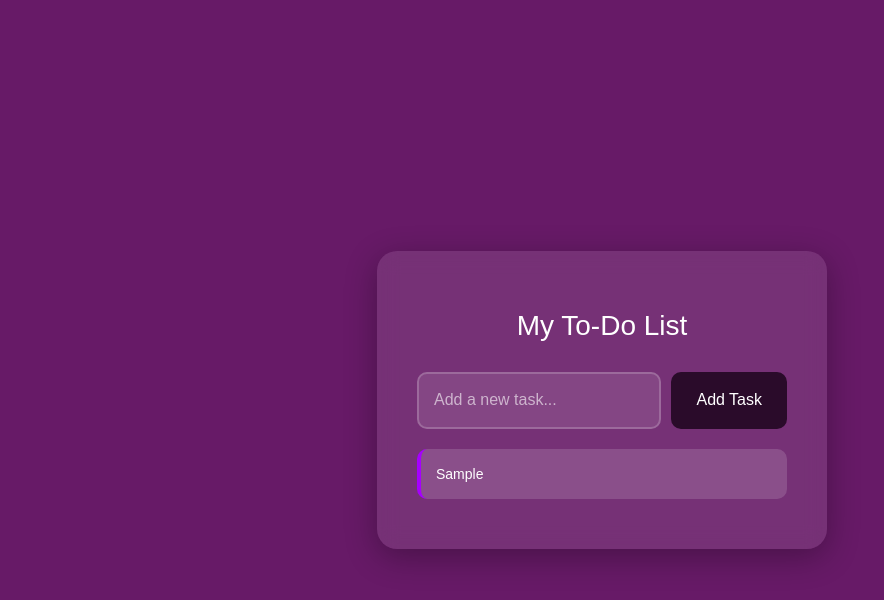
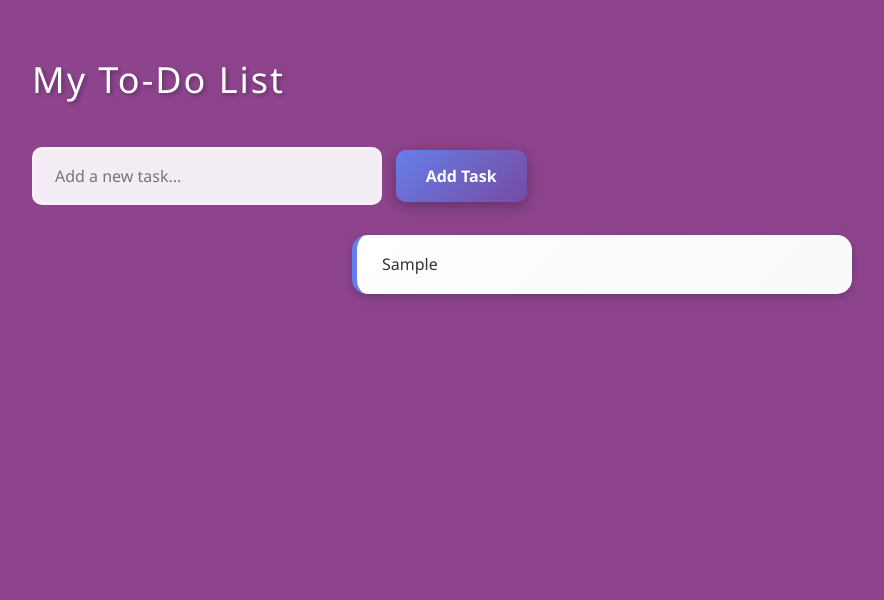
Before and after one commit to jelly1beans/todo, a plain HTML site: page index.html in a window 1280 px wide. Both pictures are taken after typing "Sample" into the empty fields and a click on the button "Add Task". Shown: the whole page, without its empty margins (38-922 px from the left). Drawn offline with nearby package versions, Linux system fonts and the light colour scheme.

Commit message:
Refactor index.html for improved styling and layout
Updated styles and layout for better UI experience.

```diff
--- a/index.html
+++ b/index.html
@@ -10,71 +10,79 @@
         <script src="https://ajax.googleapis.com/ajax/libs/jquery/3.7.1/jquery.min.js"></script>
         <script src="https://maxcdn.bootstrapcdn.com/bootstrap/3.4.1/js/bootstrap.min.js"></script>
         <style>
-            *{margin:0;padding:0;box-sizing:border-box;}
             body{
-                background: rgb(103, 26, 103);
+                background: rgb(141, 68, 141);
+                margin: 0;
+                padding: 40px 20px;
                 min-height: 100vh;
-                font-family: Arial, sans-serif;
-                display: flex;
-                align-items: center;
-                justify-content: center;
-            }
-            .container{
-                background: rgba(255,255,255,0.1);
-                backdrop-filter: blur(10px);
-                padding: 40px;
-                border-radius: 20px;
-                box-shadow: 0 8px 32px rgba(0,0,0,0.3);
-                width: 90%;
-                max-width: 450px;
+                font-family: 'Segoe UI', Tahoma, Geneva, Verdana, sans-serif;
             }
             h1{
-                color: #fff;
-                text-align: center;
+                color: white;
+                text-shadow: 2px 2px 4px rgba(0,0,0,0.3);
                 margin-bottom: 30px;
-                font-size: 28px;
+                font-size: 36px;
+                letter-spacing: 2px;
             }
-            .input-box{
-                display: flex;
-                gap: 10px;
-                margin-bottom: 20px;
+            input {
+                padding: 15px 20px;
+                border: 3px solid rgba(255,255,255,0.3);
+                border-radius: 10px;
+                width: 350px;
+                font-size: 16px;
+                background: rgba(255,255,255,0.9);
+                transition: 0.3s;
             }
-            input{
-                flex: 1;
-                padding: 15px;
-                border: 2px solid rgba(255,255,255,0.2);
-                border-radius: 10px;
-                background: rgba(255,255,255,0.1);
-                color: #fff;
-                font-size: 16px;
+            input:focus{
+                outline: none;
+                border-color: #fff;
+                background: #fff;
+                transform: scale(1.02);
             }
-            input::placeholder{color: rgba(255,255,255,0.6);}
-            input:focus{outline: none;border-color: #9d00ff;}
             button{
-                padding: 15px 25px;
+                padding: 15px 30px;
+                margin-top: 20px;
+                margin-left: 10px;
                 border: none;
                 border-radius: 10px;
-                background: rgb(42, 11, 42);
-                color: #fff;
+                background: linear-gradient(135deg, #667eea, #764ba2);
+                color: white;
                 font-size: 16px;
+                font-weight: bold;
                 cursor: pointer;
-                transition: 0.3s;
+                box-shadow: 0 4px 15px rgba(0,0,0,0.3);
+                transition: all 0.3s;
             }
-            button:hover{transform: scale(1.05);}
-            ul{list-style: none;}
+            button:hover{
+                background: linear-gradient(135deg, #764ba2, #667eea);
+                transform: translateY(-3px);
+                box-shadow: 0 6px 20px rgba(0,0,0,0.4);
+            }
+            ul{
+                list-style: none;
+                padding: 0;
+                margin-top: 30px;
+                max-width: 500px;
+                margin-left: auto;
+                margin-right: auto;
+            }
             li{
-                background: rgba(255,255,255,0.15);
-                padding: 15px;
-                margin: 10px 0;
-                border-radius: 10px;
-                color: #fff;
+                background: linear-gradient(135deg, #fff, #f8f9fa);
+                padding: 18px 25px;
+                margin: 12px 0;
+                border-radius: 15px;
                 cursor: pointer;
-                transition: 0.3s;
-                border-left: 4px solid #a600ff;
+                box-shadow: 0 3px 10px rgba(0,0,0,0.2);
+                transition: all 0.3s;
+                border-left: 5px solid #667eea;
+                font-size: 16px;
+                position: relative;
             }
             li:hover{
-                background: rgba(173, 50, 255, 0.3);
-                transform: translateX(-5px);
+                background: linear-gradient(135deg, #ffe6e6, #fff0f0);
+                transform: translateX(10px) scale(1.02);
+                box-shadow: 0 5px 15px rgba(0,0,0,0.3);
+                border-left-color: #e74c3c;
             }
         </style>
     </head>
```
